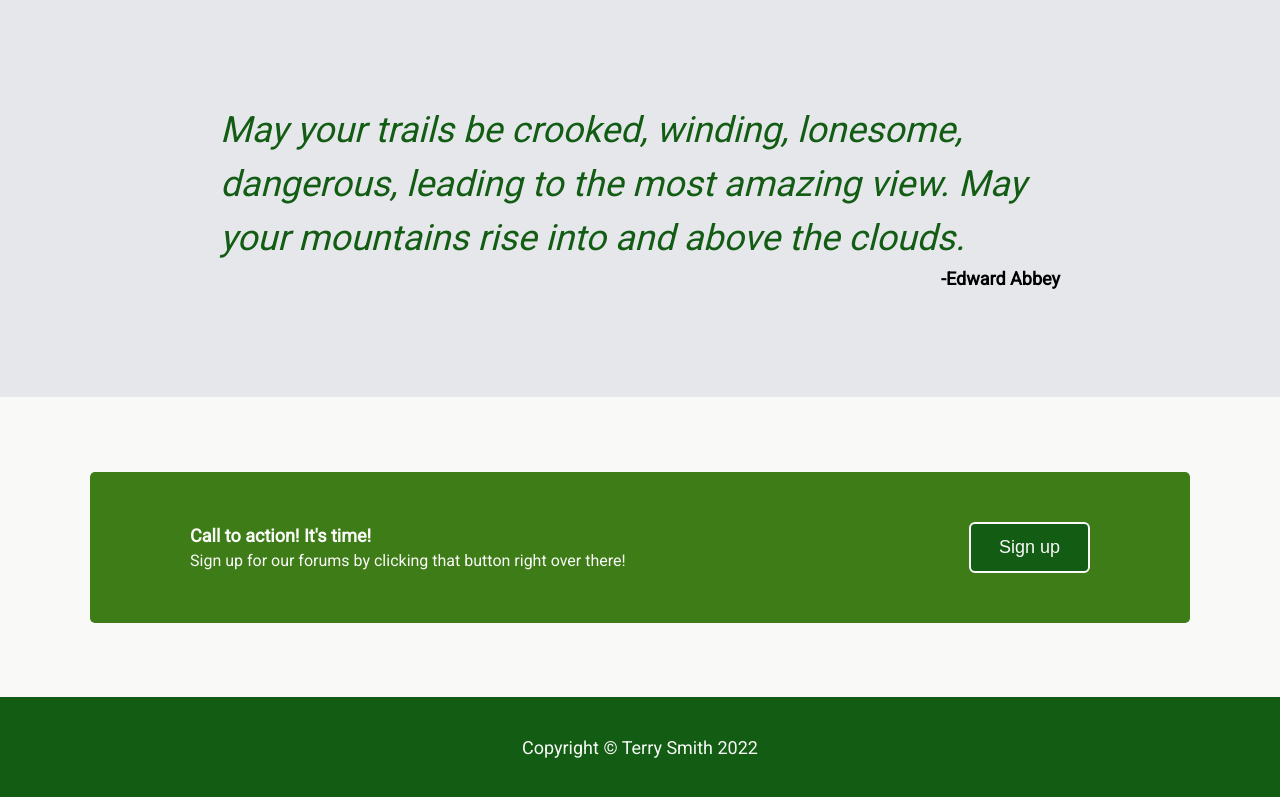
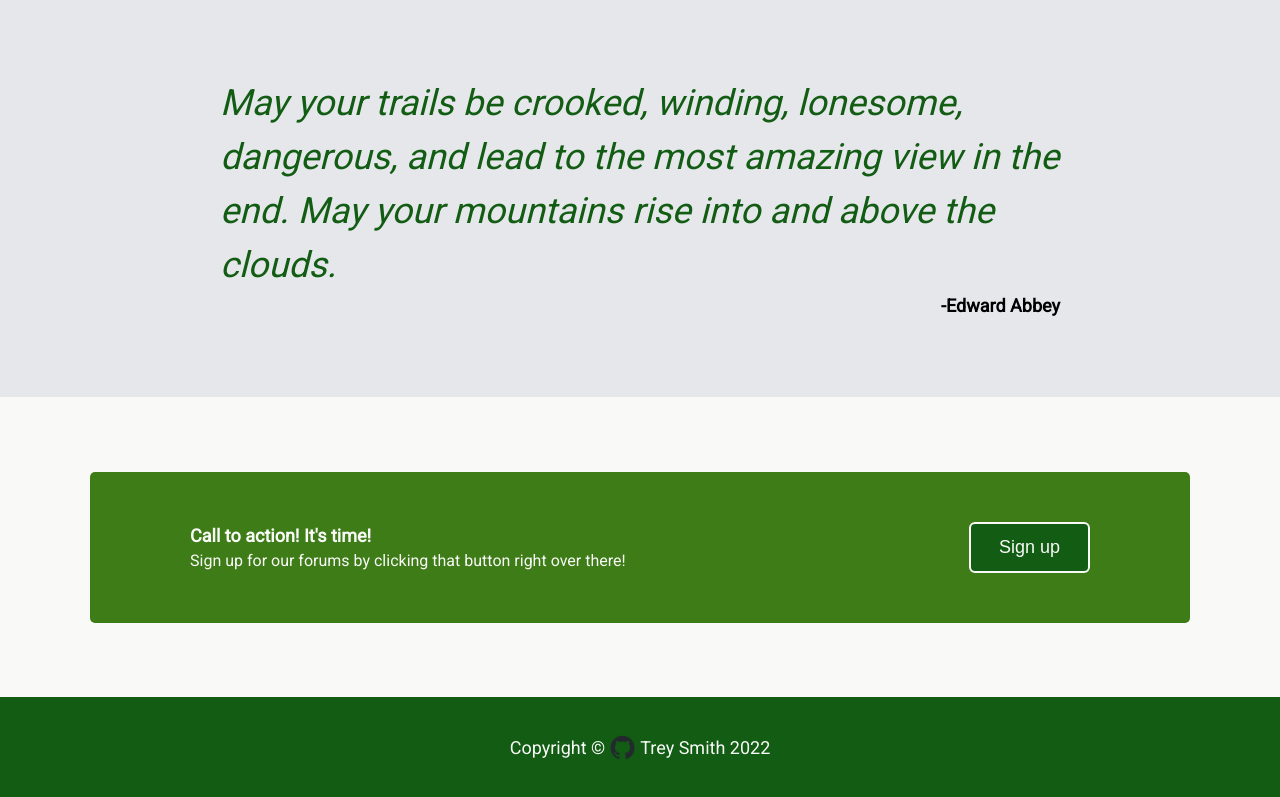
Before and after one commit to T-W-Smith/odin-landing_page, a plain HTML site: page index.html in a window 1280 px wide. Shown: the part 878-1675 px from the top of the page. Drawn offline with Linux system fonts and the light colour scheme.

Commit message:
Add github link to footer and comments

```diff
--- a/index.html
+++ b/index.html
@@ -88,8 +88,8 @@
         <section class="inspiration">
             <div class="container">
                 <p class="quote">
-                    May your trails be crooked, winding, lonesome, dangerous,
-                    leading to the most amazing view.
+                    May your trails be crooked, winding, lonesome, dangerous, and
+                    lead to the most amazing view in the end.
                     May your mountains rise into and above the clouds.
                 </p>
                 <p class="author">
@@ -113,7 +113,8 @@
 
         <footer class="footer">
             <div class="container">
-                Copyright © Terry Smith 2022
+                Copyright © <img src="images/github-mark.png">
+                <a href="https://github.com/T-W-Smith">Trey Smith 2022</a>
             </div>
         </footer>
     </body>
--- a/style.css
+++ b/style.css
@@ -24,6 +24,8 @@ ul {
     margin: 0 auto;
     padding: 0 30px;
 }
+
+/* Nav bar styling */
 .navbar {
     background-color: #125C13;
     color: #F9FAF8;
@@ -60,6 +62,7 @@ ul {
     font-weight: bold;
 }
 
+/* Header styling */
 .header {
     background-color: #3E7C17;
 }
@@ -103,6 +106,7 @@ ul {
     color: #3E7C17;
 }
 
+/* Main box styling */
 .information .container {
     min-height: 400px;
     max-width: 900px;
@@ -190,12 +194,14 @@ ul {
     font-size: 18px;
     color: #F9FAF8;
     padding: 6px 28px;
+    margin-left: 5px;
 }
 
 .signup button:hover {
     color: #3E7C17;
 }
 
+/* Footer styling */
 .footer {
     background-color: #125C13;
     color: #F9FAF8;
@@ -209,6 +215,23 @@ ul {
     align-items: center;
 }
 
+.footer .container img {
+    width: 25px;
+    height: auto;
+    margin: 5px;
+}
+
+.footer .container a {
+    text-decoration: none;
+    color: #F9FAF8;
+    font-size: 18px;
+}
+
+.footer .container a:hover {
+    color: #3E7C17;
+}
+
+/* Smaller window styling */
 @media (max-width: 768px) {
     .header .container {
         flex-direction: column;
```
Also changed, not shown: images/github-mark.png (added).
